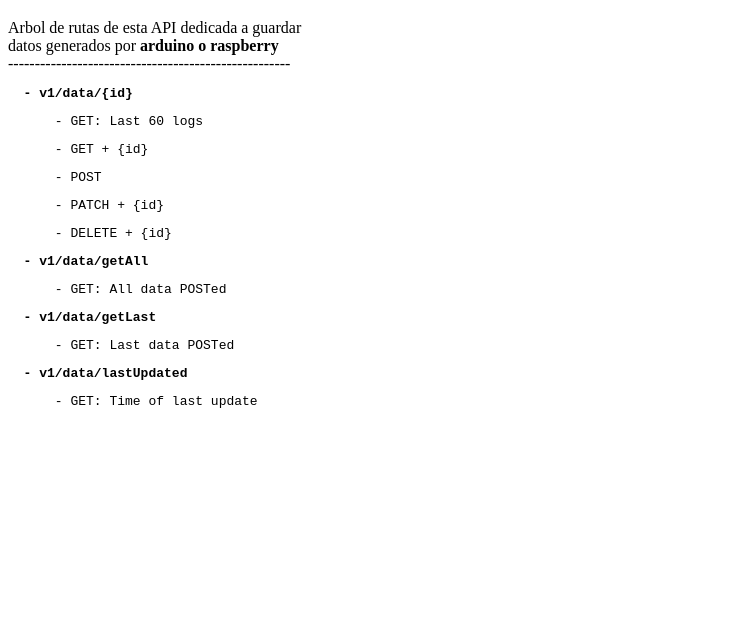
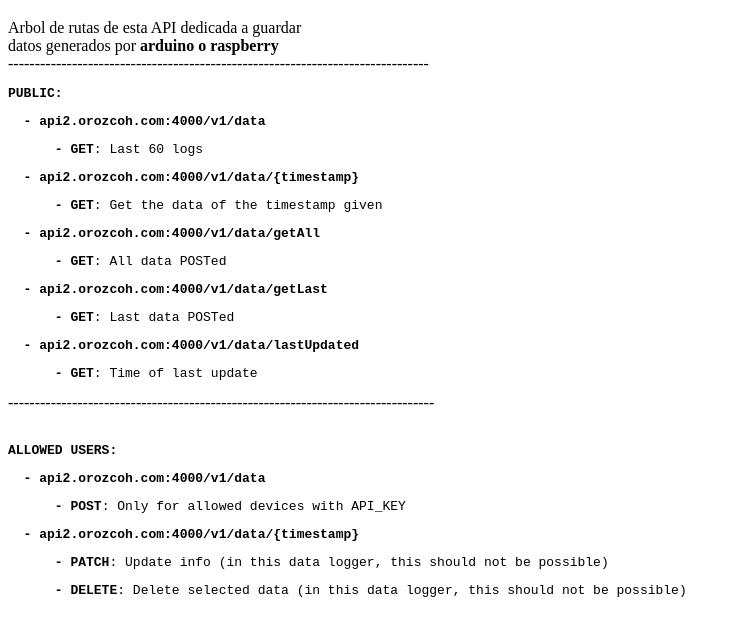
Before and after one commit to orozcoh/dataLogger_API, a website: page api_tree.html in a window 1280 px wide. Shown: the part 61-696 px from the top of the page, without its empty margins (0-740 px from the left). Drawn offline with Linux system fonts and the light colour scheme.

Commit message:
Update and delete migrated to mongo

```diff
--- a/api_tree.html
+++ b/api_tree.html
@@ -24,34 +24,28 @@
     Arbol de rutas de esta API dedicada a guardar<br> datos generados por <b>arduino o raspberry</b>
 
     <section>
-        -----------------------------------------------------<br>
+        -------------------------------------------------------------------------------<br>
     </section>
-    <b><pre class="tab1">  - v1/data/{id}</pre></b>
-    <pre class="tab2">      - GET: Last 60 logs</pre>
-    <pre class="tab2">      - GET + {id}</pre>
-    <pre class="tab2">      - POST </pre>
-    <pre class="tab2">      - PATCH + {id}</pre>
-    <pre class="tab2">      - DELETE + {id}</pre>
-    <b><pre class="tab1">  - v1/data/getAll</pre></b>
-    <pre class="tab2">      - GET: All data POSTed</pre>
-    <b><pre class="tab1">  - v1/data/getLast</pre></b>
-    <pre class="tab2">      - GET: Last data POSTed</pre>
-    <b><pre class="tab1">  - v1/data/lastUpdated</pre></b>
-    <pre class="tab2">      - GET: Time of last update</pre>
-
-    <!-- <b><pre class="tab1">  - v1/data/categories/</pre></b>
-    <pre class="tab2">      - GET</pre>
-    <pre class="tab2">      - GET + {id}</pre>
-    <pre class="tab2">      - POST </pre>
-    <pre class="tab2">      - PATCH + {id}</pre>
-    <pre class="tab2">      - DELETE + {id}</pre>
-
-    <b><pre class="tab1">  - v1/users/</pre></b>
-    <pre class="tab2">      - GET</pre>
-    <pre class="tab2">      - GET + {id}</pre>
-    <pre class="tab2">      - POST </pre>
-    <pre class="tab2">      - PATCH + {id}</pre>
-    <pre class="tab2">      - DELETE + {id}</pre> -->
+    <b><pre class="tab1">PUBLIC:</pre></b>
+    <b><pre class="tab1">  - api2.orozcoh.com:4000/v1/data</pre></b>
+    <pre class="tab2">      <b>- GET</b>: Last 60 logs</pre>
+    <b><pre class="tab1">  - api2.orozcoh.com:4000/v1/data/{timestamp}</pre></b>
+    <pre class="tab2">      <b>- GET</b>: Get the data of the timestamp given</pre>
+    <b><pre class="tab1">  - api2.orozcoh.com:4000/v1/data/getAll</pre></b>
+    <pre class="tab2">      <b>- GET</b>: All data POSTed</pre>
+    <b><pre class="tab1">  - api2.orozcoh.com:4000/v1/data/getLast</pre></b>
+    <pre class="tab2">      <b>- GET</b>: Last data POSTed</pre>
+    <b><pre class="tab1">  - api2.orozcoh.com:4000/v1/data/lastUpdated</pre></b>
+    <pre class="tab2">      <b>- GET</b>: Time of last update</pre>
+    <section>
+        --------------------------------------------------------------------------------<br><br>
+    </section>
+    <b><pre class="tab1">ALLOWED USERS:</pre></b>
+    <b><pre class="tab1">  - api2.orozcoh.com:4000/v1/data</pre></b>
+    <pre class="tab2">      <b>- POST</b>: Only for allowed devices with API_KEY </pre>
+    <b><pre class="tab1">  - api2.orozcoh.com:4000/v1/data/{timestamp}</pre></b>
+    <pre class="tab2">      <b>- PATCH</b>: Update info (in this data logger, this should not be possible)</pre>
+    <pre class="tab2">      <b>- DELETE</b>: Delete selected data (in this data logger, this should not be possible)</pre>
 
 </body>
 </html>
```
Also changed, not shown: routes/data.router.js (+18 -13 lines), services/data.service.js (+12 -19 lines).
